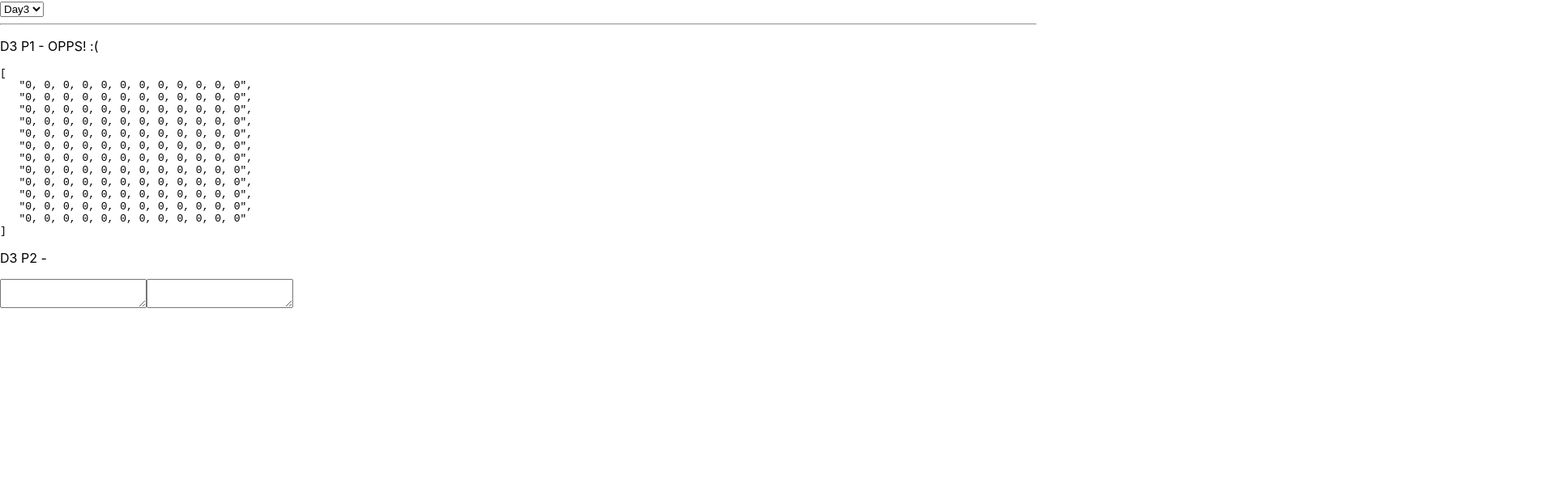
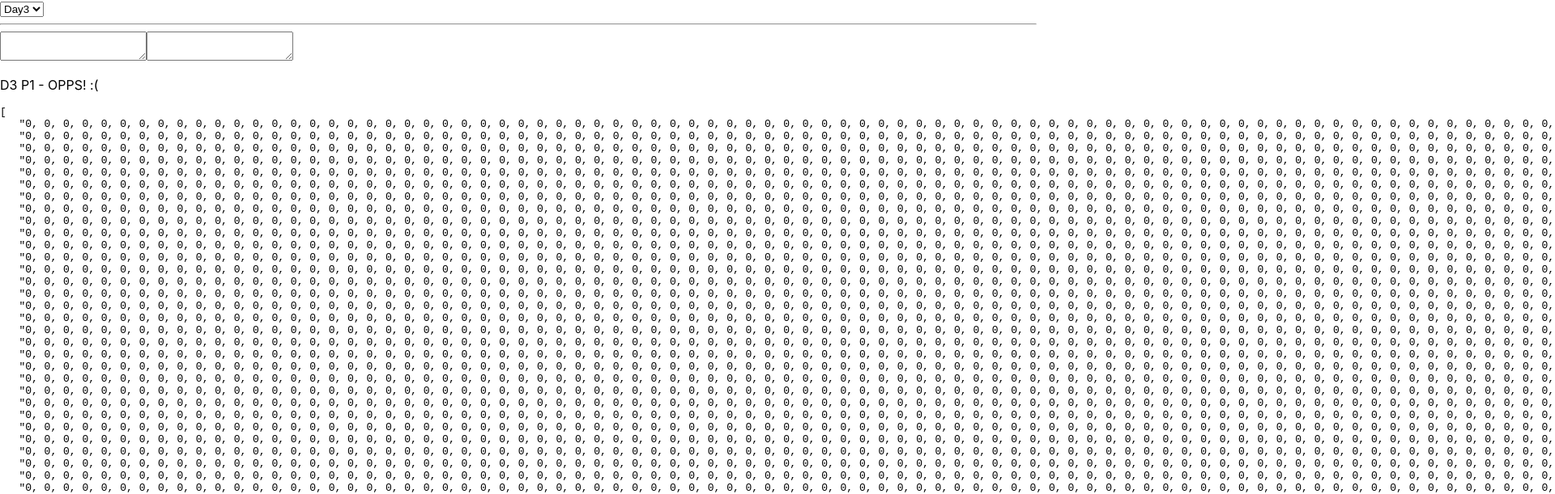
Before and after one commit to mrpickles3rd/advent-of-code-2018, a React (Create React App) app: page / in a window 1280 px wide. Shown: the top 611 px of the page at 81% size, 1920 px wide, since content can reach past the window. Built offline with nearby package versions, Linux system fonts and the light colour scheme.

Commit message:
day 3 p1 bugfix for numbers over 9

```diff
--- a/src/App.jsx
+++ b/src/App.jsx
@@ -15,8 +15,8 @@ class App extends Component {
     input2: '',
   }
 
-  handleChangeDay = (event) => {
-    this.setState({ input: '', input2: '', showDay: event.target.value });
+  handleChangeDay = ({ target: { value } }) => {
+    this.setState({ input: '', input2: '', showDay: value });
   }
 
   handleInputChange = ({ target: { value, name } }) => {
--- a/src/day/Day3.jsx
+++ b/src/day/Day3.jsx
@@ -14,10 +14,15 @@ function Day3({ input, input2, name, name2, handleInputChange }) {
     return grid;
   }
   const values = input.split('\n').map(
-    v => v.replace(/(\s+|,|:|x|#|@)/g, '').split('').slice(1, 5).map(v2 => parseInt(v2, 10)),
+    v => v
+      .replace(/(\s+|,|:|x|#|@)/g, ' ')
+      .split(' ')
+      .filter(Boolean)
+      .slice(1, 5)
+      .map(v2 => parseInt(v2, 10)),
   );
-  const grid = Array.from({ length: 12 }, () => Array.from({ length: 12 }, () => 0)); // getStartingSize(values);
-
+  const grid = Array.from({ length: 1234 }, () => Array.from({ length: 1234 }, () => 0)); // getStartingSize(values);
+console.log('values === ', values)
   values.forEach((v, idx) => {
     for (let i = 0; i < v[2]; i += 1) { // ToDo: Check the v[n] x/y value
       for (let j = 0; j < v[3]; j += 1) { // ToDo: Check the v[n] x/y value
@@ -33,6 +38,9 @@ function Day3({ input, input2, name, name2, handleInputChange }) {
 
   return (
     <div>
+      <textarea name={name} value={input} onChange={handleInputChange} />
+      <textarea name={name2} value={input2} onChange={handleInputChange} />
+
       <p>
         {'D3 P1 - '}
         <span id="output">{output || 'OPPS! :('}</span>
@@ -42,9 +50,6 @@ function Day3({ input, input2, name, name2, handleInputChange }) {
         {'D3 P2 - '}
         <span id="output2">{output2}</span>
       </p>
-
-      <textarea name={name} value={input} onChange={handleInputChange} />
-      <textarea name={name2} value={input2} onChange={handleInputChange} />
     </div>
   );
 }
```
Also changed, not shown: 1 other file (tests, documents, lock files or other folders).
